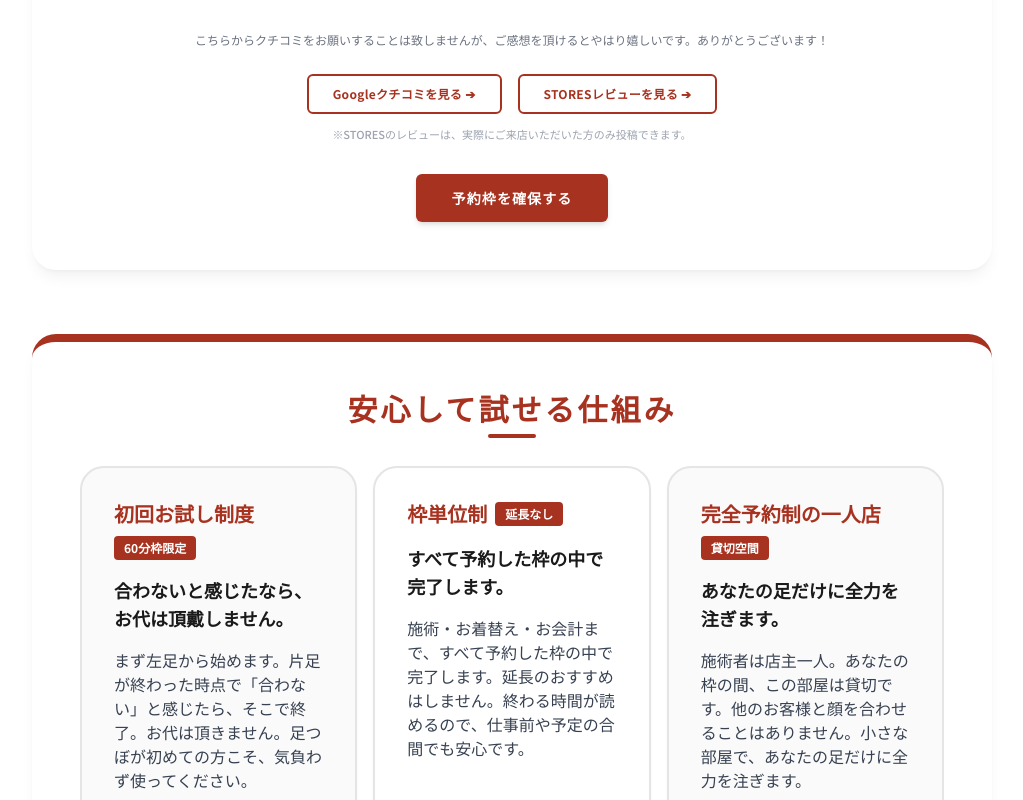
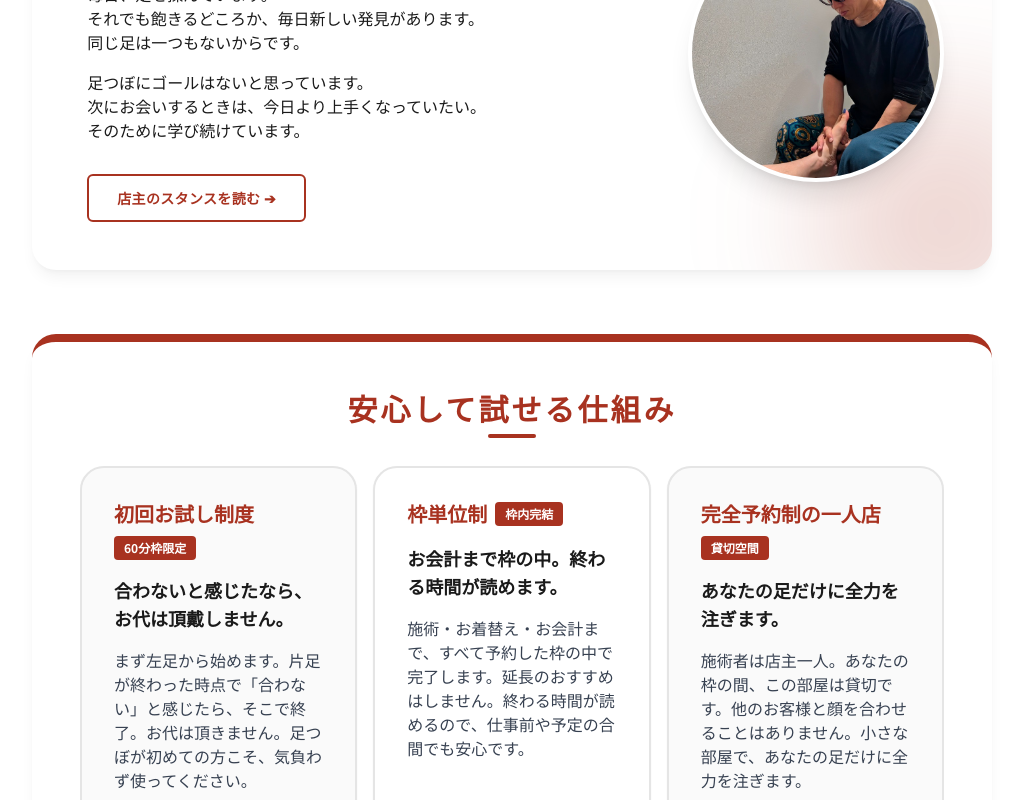
Before and after one commit to ashiyafukusuke/fukusuke2, a Next.js app: page / in a window 1280 px wide. Shown: the part 2264-3064 px from the top of the page, without its empty margins (128-1151 px from the left). Built offline with nearby package versions, Linux system fonts and the light colour scheme.

Commit message:
Add files via upload

```diff
--- a/src/app/page.tsx
+++ b/src/app/page.tsx
@@ -36,8 +36,8 @@ export default function Home() {
 
       <div className="pt-16 px-4 md:px-8 space-y-16 max-w-5xl mx-auto">
         <FeaturesCarousel />
+        <VoicesCarousel />
         <Profile onOpenPhilosophy={() => setModalOpen(true)} />
-        <VoicesCarousel />
         <SystemCarousel />
         <MenuCarousel />
         <ProcessCarousel />
--- a/src/components/SystemCarousel.tsx
+++ b/src/components/SystemCarousel.tsx
@@ -14,8 +14,8 @@ export default function SystemCarousel() {
     },
     {
       title: "枠単位制",
-      desc: "延長なし",
-      headline: "すべて予約した枠の中で完了します。",
+      desc: "枠内完結",
+      headline: "お会計まで枠の中。終わる時間が読めます。",
       content: "施術・お着替え・お会計まで、すべて予約した枠の中で完了します。延長のおすすめはしません。終わる時間が読めるので、仕事前や予定の合間でも安心です。",
       color: "border-divider",
       bg: "bg-card",
```
